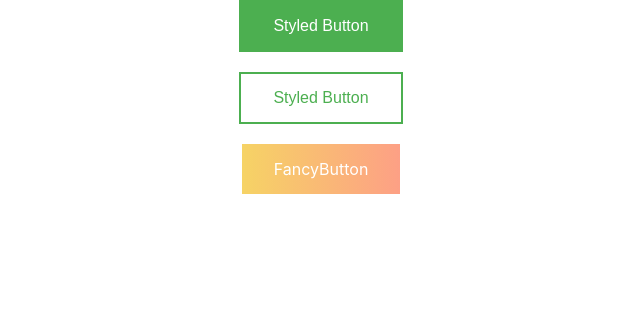
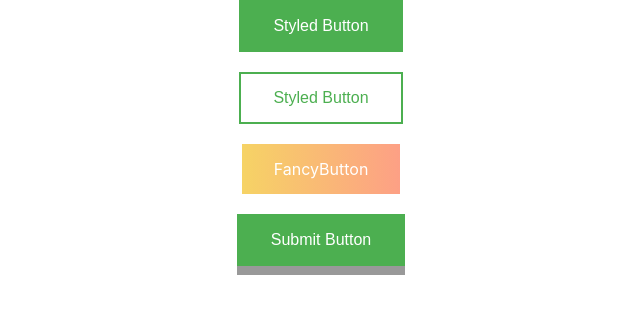
Before and after one commit to ismailharmanda/styled-components-demo, a React (Create React App) app: page / in a window 1280 px wide. Shown: the top 314 px of the page, without its empty margins (319-959 px from the left). Built offline with nearby package versions, Linux system fonts and the light colour scheme.

Commit message:
Passed Props and Adding Attributes

```diff
--- a/src/App.js
+++ b/src/App.js
@@ -1,10 +1,13 @@
-import StyledButton, { FancyButton } from "./components/Button/Button";
+import StyledButton, {
+  FancyButton,
+  SubmitButton,
+} from "./components/Button/Button";
 import "./App.css";
 
 function App() {
   return (
     <div className="App">
-      <StyledButton>Styled Button</StyledButton>
+      <StyledButton type="submit">Styled Button</StyledButton>
       <div>
         <br />
       </div>
@@ -15,6 +18,10 @@
       <div>
         <FancyButton as="a">FancyButton</FancyButton>
       </div>
+      <br />
+      <div>
+        <SubmitButton>Submit Button</SubmitButton>
+      </div>
     </div>
   );
 }
--- a/src/components/Button/Button.js
+++ b/src/components/Button/Button.js
@@ -1,4 +1,4 @@
-import { StyledButton, FancyButton } from "./Button.styles";
+import { StyledButton, FancyButton, SubmitButton } from "./Button.styles";
 
 export default StyledButton;
-export { FancyButton };
+export { FancyButton, SubmitButton };
--- a/src/components/Button/Button.styles.js
+++ b/src/components/Button/Button.styles.js
@@ -29,3 +29,16 @@
   background-image: linear-gradient(to right, #f6d365 0%, #fda085 100%);
   border: none;
 `;
+
+export const SubmitButton = styled(StyledButton).attrs((props) => ({
+  type: "submit",
+}))`
+  box-shadow: 0 9px #999;
+  &:active {
+    background-color: ${(props) => {
+      return props.variant !== "outline" ? "#FFF" : "#4caf50";
+    }};
+    box-shadow: 0 5px #666;
+    transform: translateY(4px);
+  }
+`;
```
